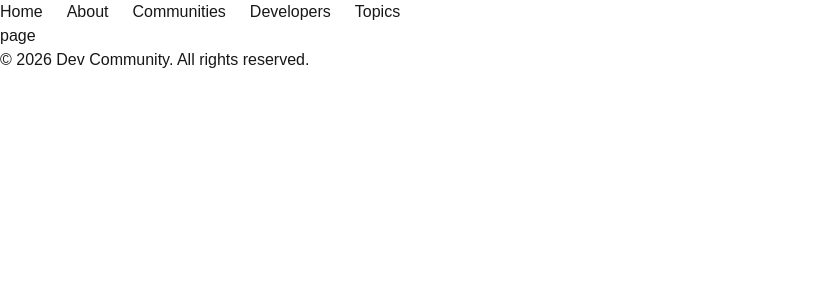
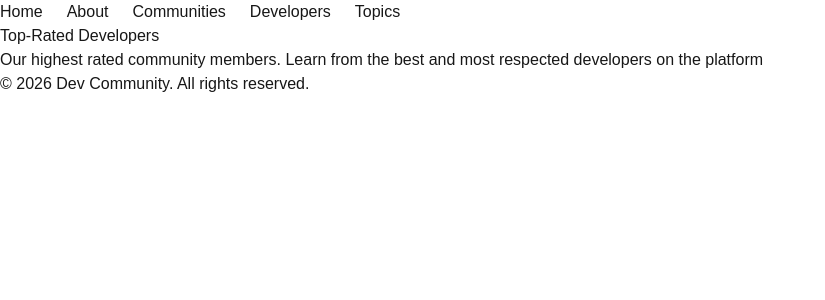
Before and after one commit to NJ015/dev-community-platform, a Next.js app: page /developers/top-rated in a window 1280 px wide. Shown: the top 300 px of the page, without its empty margins (0-825 px from the left). Built offline with nearby package versions, Linux system fonts and the light colour scheme.

Commit message:
Add New Members and Top-Rated Developers pages

```diff
--- a/app/(public)/developers/new-members/page.tsx
+++ b/app/(public)/developers/new-members/page.tsx
@@ -2,7 +2,10 @@ import React from 'react'
 
 const page = () => {
   return (
-    <div>page</div>
+    <>
+    <h1>New Members</h1>
+    <p>Fresh faces in the community. Welcome our newest developers and help them get started</p>
+    </>
   )
 }
 
--- a/app/(public)/developers/top-rated/page.tsx
+++ b/app/(public)/developers/top-rated/page.tsx
@@ -2,7 +2,10 @@ import React from 'react'
 
 const page = () => {
   return (
-    <div>page</div>
+    <>
+    <h1>Top-Rated Developers</h1>
+    <p>Our highest rated community members. Learn from the best and most respected developers on the platform</p>
+    </>
   )
 }
 
```
